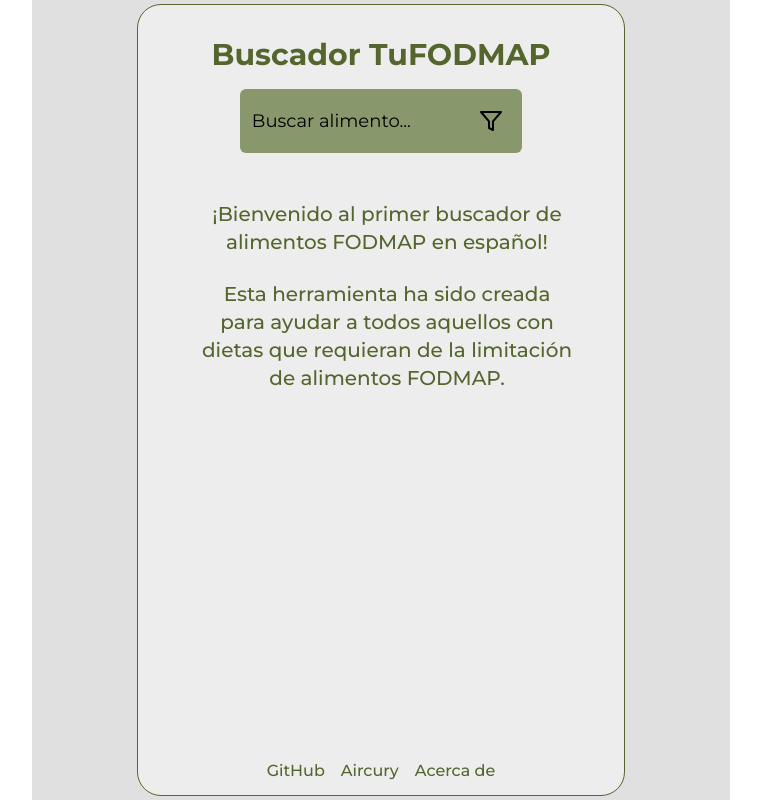
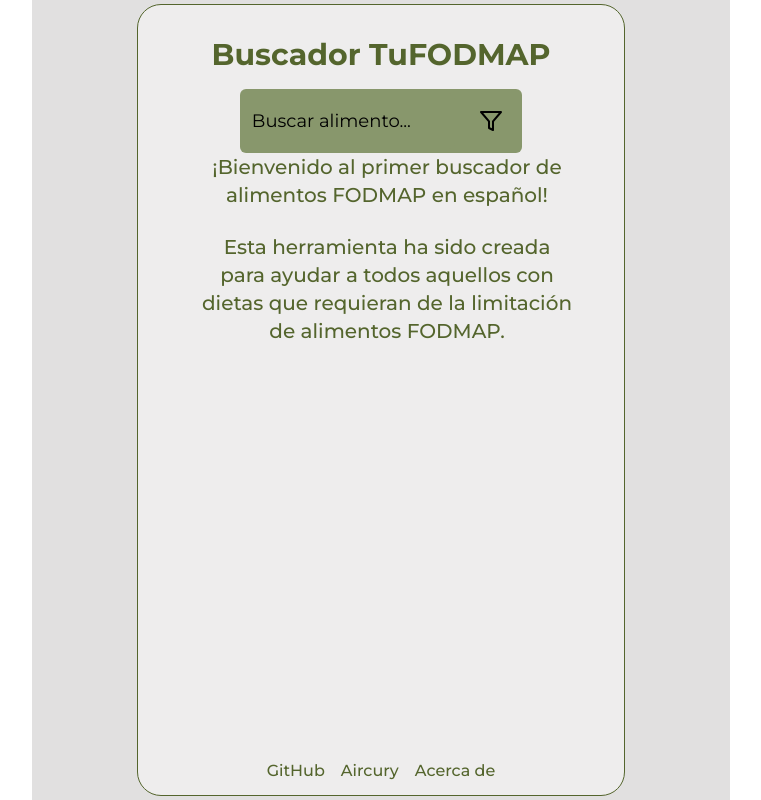
Before and after one commit to ortizzxz/FODMAP-App, a React (Vite) app in the folder fodmap-app/: page / in a window 1280 px wide. Shown: the whole page, without its empty margins (259-1020 px from the left). Built offline with nearby package versions, Linux system fonts and the light colour scheme; no server answers.

Commit message:
fix(food container margin top was enormous)
after changing the layout and wrapping it all up on a single div the margin grown enormous and broke the app

```diff
--- a/fodmap-app/src/components/ProductApp.tsx
+++ b/fodmap-app/src/components/ProductApp.tsx
@@ -172,7 +172,7 @@ export const ProductApp: React.FC = () => {
                         </div>
 
                         {/* Food Cointainter that either shows Food or a message */}
-                        <div className='w-full flex flex-col flex-grow items-center justify-center overflow-auto scrollbar-none ml-1 lg:mt-[10%] mt-[50%]' onClick={hideFilters}>
+                        <div className='w-full flex flex-col flex-grow items-center justify-center overflow-auto scrollbar-none ml-1' onClick={hideFilters}>
                             <div className='w-full flex flex-col flex-grow items-center justify-center overflow-auto scrollbar-none ml-1' onClick={hideFilters}>
 
                                 {/*Whole logic: Hasn't searched ? Show initial message. Has searched ?
```
